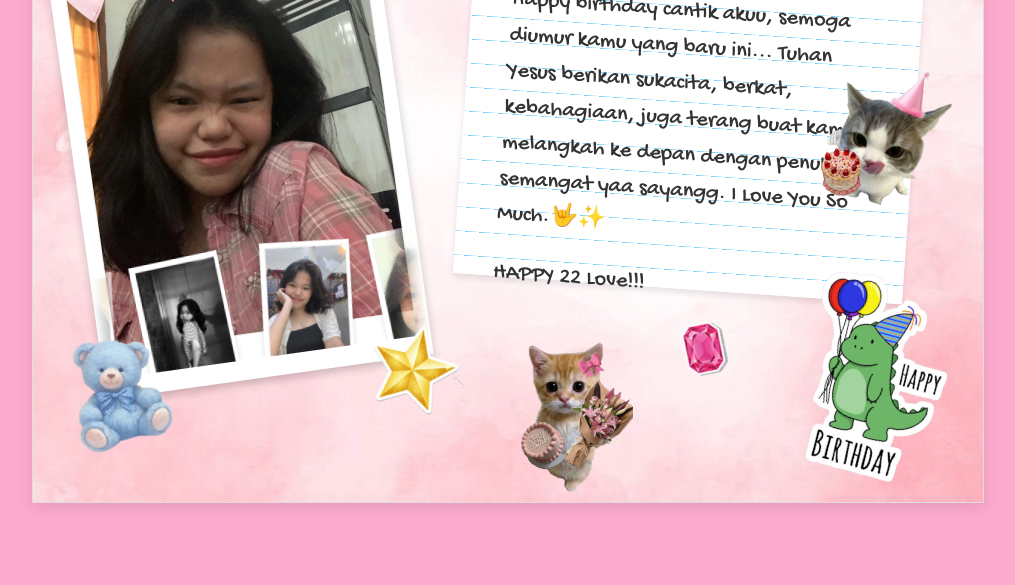
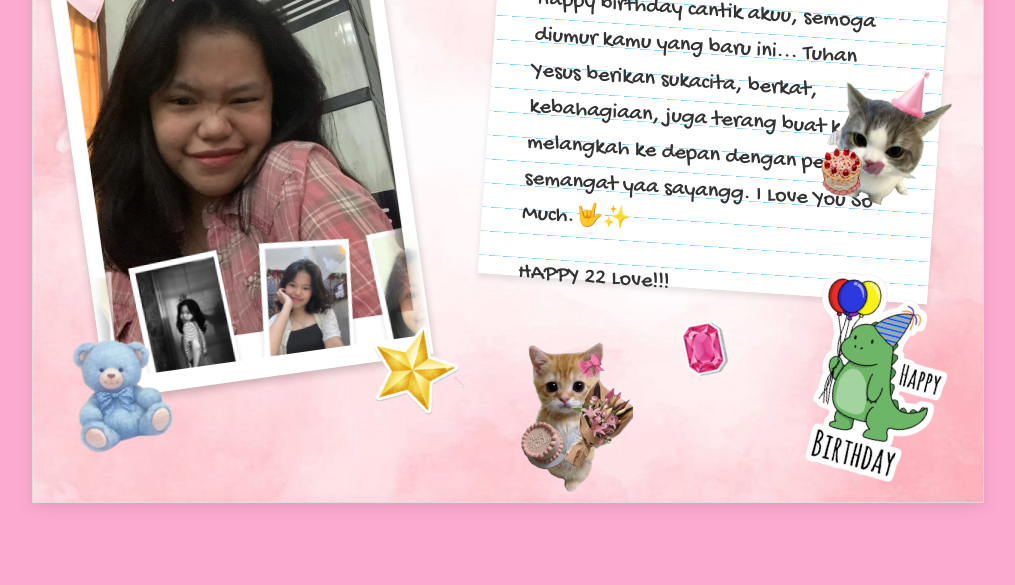
Before and after one commit to YosafatHarazaki/hihiy, a plain HTML site: page kartu.html in a window 1280 px wide. Shown: the part 231-816 px from the top of the page, without its empty margins (132-1147 px from the left). Drawn offline with Linux system fonts and the light colour scheme.

Commit message:
Update style.css

```diff
--- a/style.css
+++ b/style.css
@@ -70,7 +70,7 @@ body {
     top: 70px;
     /* Geser ke kanan agar tidak tertutup foto */
     right: 50px; /* Tetap di sini atau geser ke kanan jika perlu, misal: right: 20px; */
-    left: 600px; /* <-- Atur posisi kiri agar tidak menutupi foto. Sesuaikan nilai ini */
+    left: 625px; /* <-- Atur posisi kiri agar tidak menutupi foto. Sesuaikan nilai ini */
     width: 450px; /* Bisa diperbesar jika pesan terlalu panjang */
     height: 450px; /* Bisa diperbesar jika pesan terlalu panjang */
     background-color: #fff;
```
